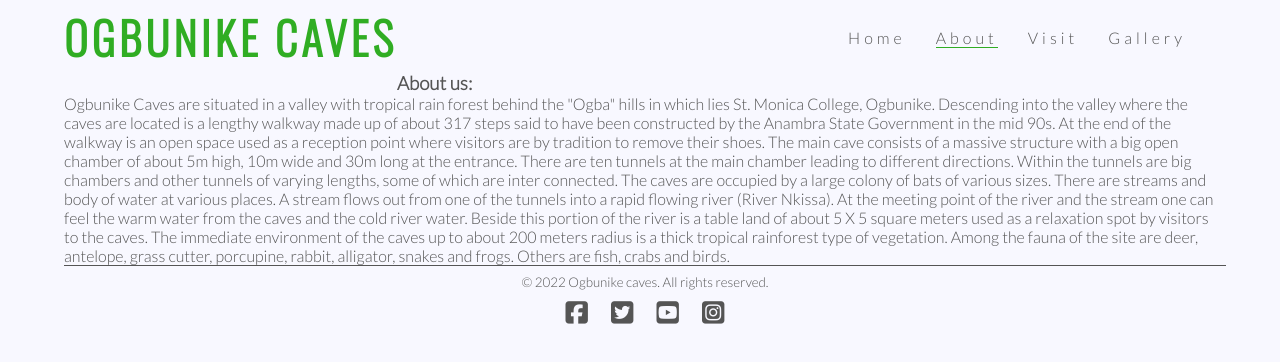
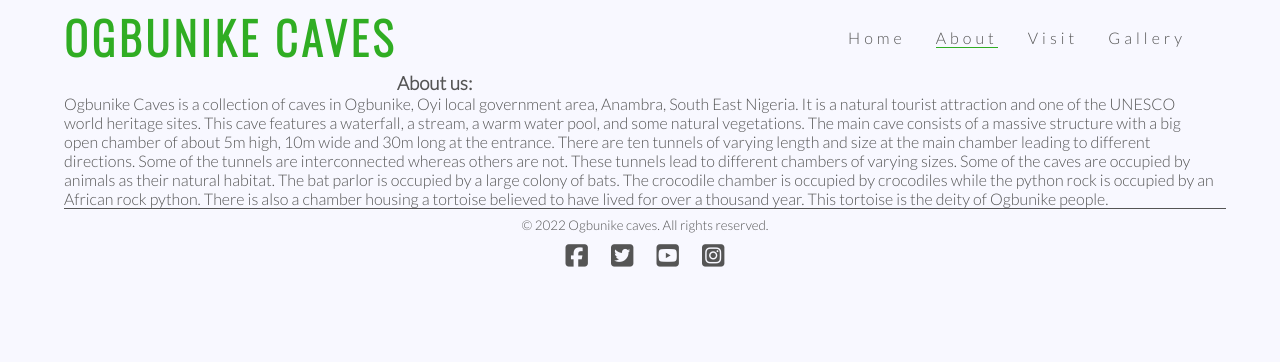
Before and after one commit to uchenna631/ogbunike-caves, a plain HTML site: page about.html in a window 1280 px wide. Drawn offline with nearby package versions, Linux system fonts and the light colour scheme.

Commit message:
update adventures, add landing page to readme file and update about-us  s p

```diff
--- a/about.html
+++ b/about.html
@@ -30,12 +30,11 @@
 
         <section id="about">
             <h3>About us:</h3>
-            <p>Ogbunike Caves are situated in a valley with tropical rain forest behind the "Ogba" hills in which lies St. Monica College, Ogbunike. Descending into the valley where the caves are located is a lengthy walkway made up of about 317 steps said to have been constructed by the Anambra State Government in the mid 90s. At the end of the walkway is an open space used as a reception point where visitors are by tradition to remove their shoes.
+            <p>Ogbunike Caves is a collection of caves in Ogbunike, Oyi local government area, Anambra, South East Nigeria. It is a natural tourist attraction and one of the UNESCO world heritage sites. This cave features a waterfall, a stream, a warm water pool, and some natural vegetations.
+                The main cave consists of a massive structure with a big open chamber of about 5m high, 10m wide and 30m long at the entrance. There are ten tunnels of varying length and size at the main chamber leading to different directions. Some of the tunnels are interconnected whereas others are not. These tunnels lead to different chambers of varying sizes.
 
-                The main cave consists of a massive structure with a big open chamber of about 5m high, 10m wide and 30m long at the entrance. There are ten tunnels at the main chamber leading to different directions. Within the tunnels are big chambers and other tunnels of varying lengths, some of which are inter connected. The caves are occupied by a large colony of bats of various sizes. There are streams and body of water at various places. A stream flows out from one of the tunnels into a rapid flowing river (River Nkissa). At the meeting point of the river and the stream one can feel the warm water from the caves and the cold river water.
-
-                Beside this portion of the river is a table land of about 5 X 5 square meters used as a relaxation spot by visitors to the caves. The immediate environment of the caves up to about 200 meters radius is a thick tropical rainforest type of vegetation. Among the fauna of the site are deer, antelope, grass cutter, porcupine, rabbit, alligator, snakes and frogs. Others are fish, crabs and birds.
-            </p>
+                 Some of the caves are occupied by animals as their natural habitat. The bat parlor is occupied by a large colony of bats. The crocodile chamber is occupied by crocodiles while the python rock is occupied by an African rock python. There is also a chamber housing a tortoise believed to have lived for over a thousand year. This tortoise is the deity of Ogbunike people.
+                </p>
 
         </section>
 
```
Also changed, not shown: index.html (+4 -4 lines), 1 other file.
